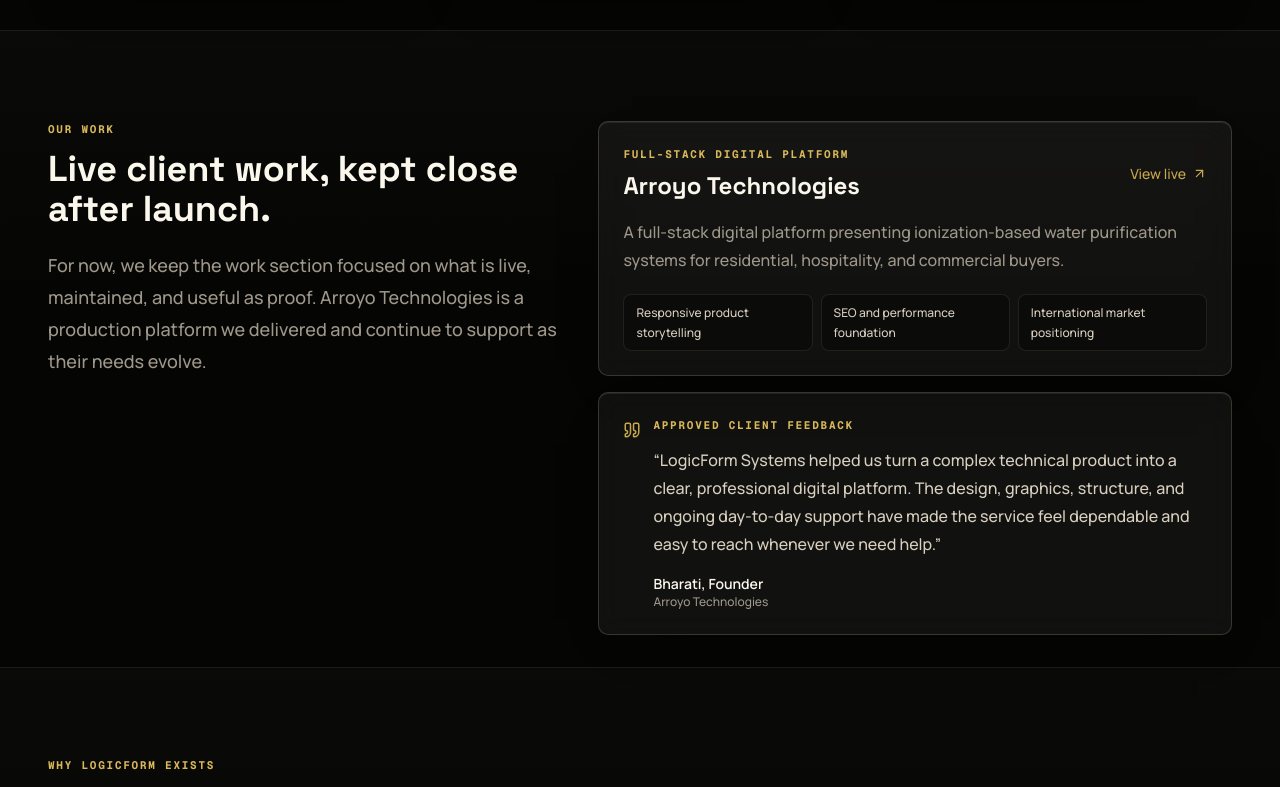
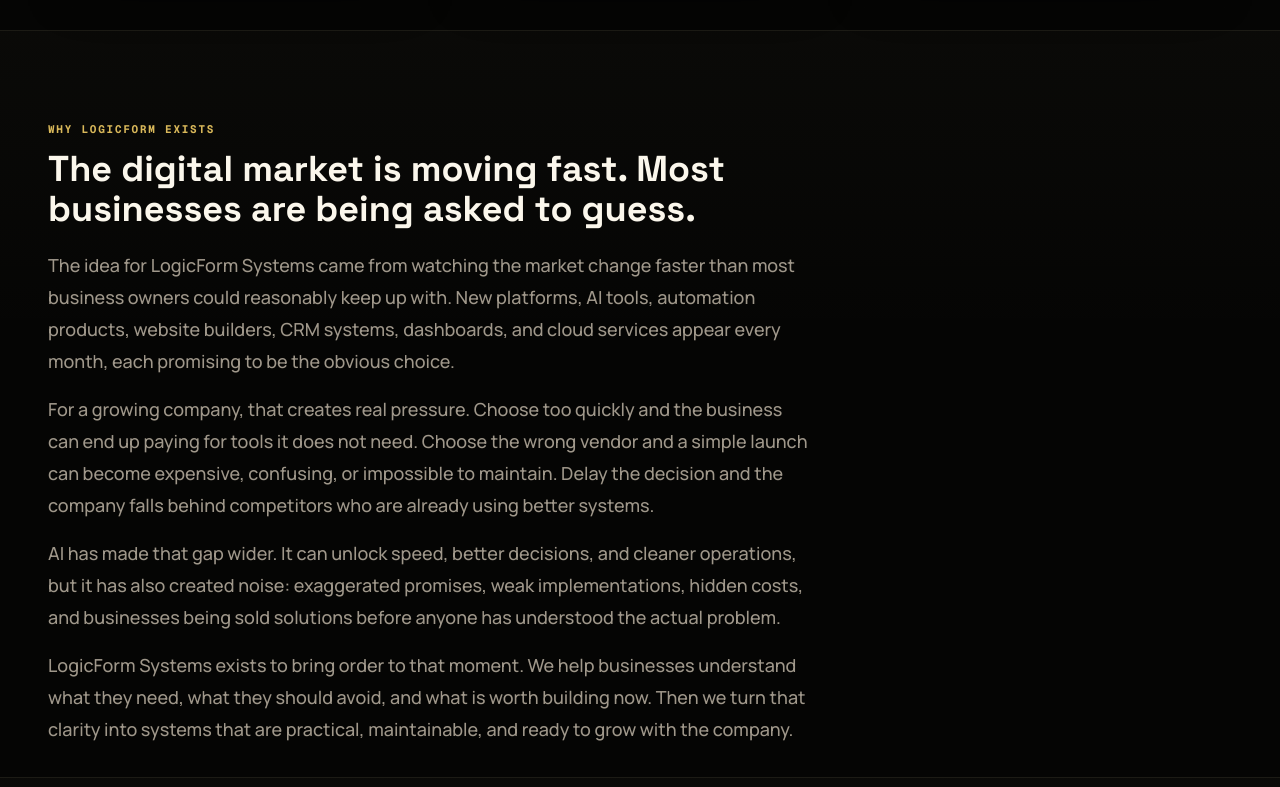
Before and after one commit to AakarshanChadha29/LogicForm-Systems, a Next.js app: page /about in a window 1280 px wide. Shown: the part 1073-1860 px from the top of the page. Built offline with nearby package versions, Linux system fonts and the light colour scheme.

Commit message:
Remove Arroyo work from about page

```diff
--- a/app/about/page.tsx
+++ b/app/about/page.tsx
@@ -1,5 +1,4 @@
 import Link from "next/link";
-import { ArrowUpRight, Quote } from "lucide-react";
 
 import { Container } from "@/components/layout/container";
 import { PageHero } from "@/components/layout/page-hero";
@@ -7,8 +6,6 @@
 import { Section } from "@/components/layout/section";
 import { buttonVariants } from "@/components/ui/button";
 import { GlassCard } from "@/components/ui/glass-card";
-import { projectCaseStudies } from "@/data/projects";
-import { arroyoTestimonial } from "@/data/trust";
 import { createPageMetadata } from "@/lib/metadata";
 
 export const metadata = createPageMetadata({
@@ -19,8 +16,6 @@
 });
 
 export default function AboutPage() {
-  const arroyoProject = projectCaseStudies.find((project) => project.id === "arroyo-technologies");
-
   return (
     <SiteShell>
       <main id="main-content" className="relative z-10">
@@ -73,77 +68,6 @@
             </div>
           </Container>
         </Section>
-
-        {arroyoProject ? (
-          <Section id="our-work" className="section-divider pb-8">
-            <Container>
-              <div className="grid gap-8 lg:grid-cols-[0.9fr_1.1fr] lg:items-start">
-                <div>
-                  <p className="text-eyebrow mb-3">Our work</p>
-                  <h2 className="text-3xl font-semibold tracking-tight text-foreground md:text-4xl">
-                    Live client work, kept close after launch.
-                  </h2>
-                  <p className="mt-5 text-base leading-8 text-muted-foreground md:text-lg">
-                    For now, we keep the work section focused on what is live, maintained, and
-                    useful as proof. Arroyo Technologies is a production platform we delivered and
-                    continue to support as their needs evolve.
-                  </p>
-                </div>
-
-                <div className="grid gap-4">
-                  <GlassCard className="p-6">
-                    <div className="flex flex-wrap items-center justify-between gap-3">
-                      <div>
-                        <p className="text-eyebrow">{arroyoProject.label}</p>
-                        <h3 className="mt-2 text-2xl font-semibold tracking-tight text-foreground">
-                          {arroyoProject.title}
-                        </h3>
-                      </div>
-                      <Link
-                        href={arroyoProject.liveUrl ?? "#"}
-                        target="_blank"
-                        rel="noopener noreferrer"
-                        className="inline-flex items-center gap-1.5 text-sm font-medium text-accent hover:text-[var(--accent-hover)]"
-                      >
-                        View live
-                        <ArrowUpRight size={15} aria-hidden />
-                      </Link>
-                    </div>
-                    <p className="mt-4 text-sm leading-7 text-muted-foreground md:text-base">
-                      {arroyoProject.summary}
-                    </p>
-                    <div className="mt-5 grid gap-2 sm:grid-cols-3">
-                      {arroyoProject.highlights.map((point) => (
-                        <p
-                          key={point}
-                          className="rounded-[var(--radius-md)] border border-[var(--border-subtle)] bg-[var(--surface-inset)] px-3 py-2 text-xs leading-relaxed text-[var(--foreground-secondary)]"
-                        >
-                          {point}
-                        </p>
-                      ))}
-                    </div>
-                  </GlassCard>
-
-                  <GlassCard className="p-6">
-                    <div className="flex items-start gap-3">
-                      <Quote size={18} className="mt-1 shrink-0 text-accent" aria-hidden />
-                      <div>
-                        <p className="text-eyebrow">{arroyoTestimonial.label}</p>
-                        <blockquote className="mt-3 text-sm leading-7 text-[var(--foreground-secondary)] md:text-base">
-                          &ldquo;{arroyoTestimonial.quote}&rdquo;
-                        </blockquote>
-                        <p className="mt-4 text-sm font-semibold text-foreground">
-                          Bharati, Founder
-                        </p>
-                        <p className="text-xs text-muted-foreground">{arroyoTestimonial.company}</p>
-                      </div>
-                    </div>
-                  </GlassCard>
-                </div>
-              </div>
-            </Container>
-          </Section>
-        ) : null}
 
         <Section id="company-origin" className="section-divider pb-8">
           <Container>
```
